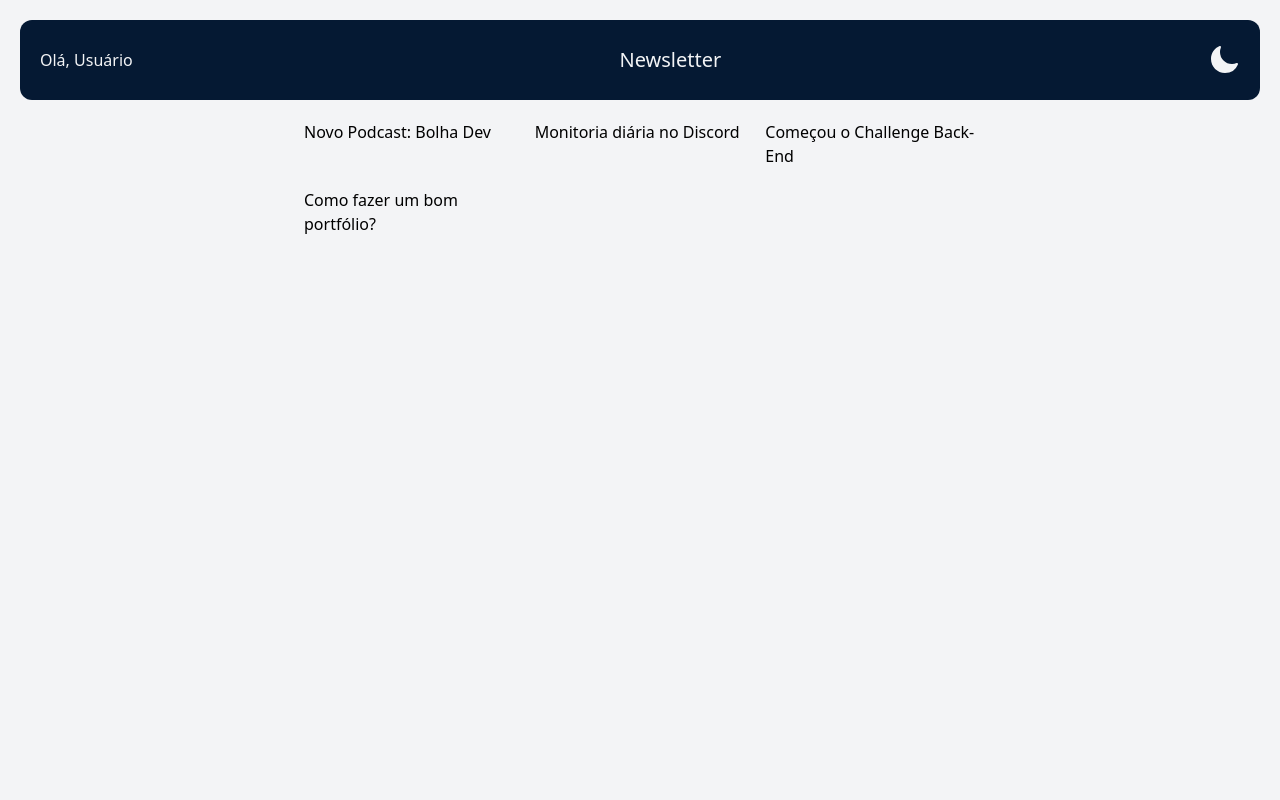
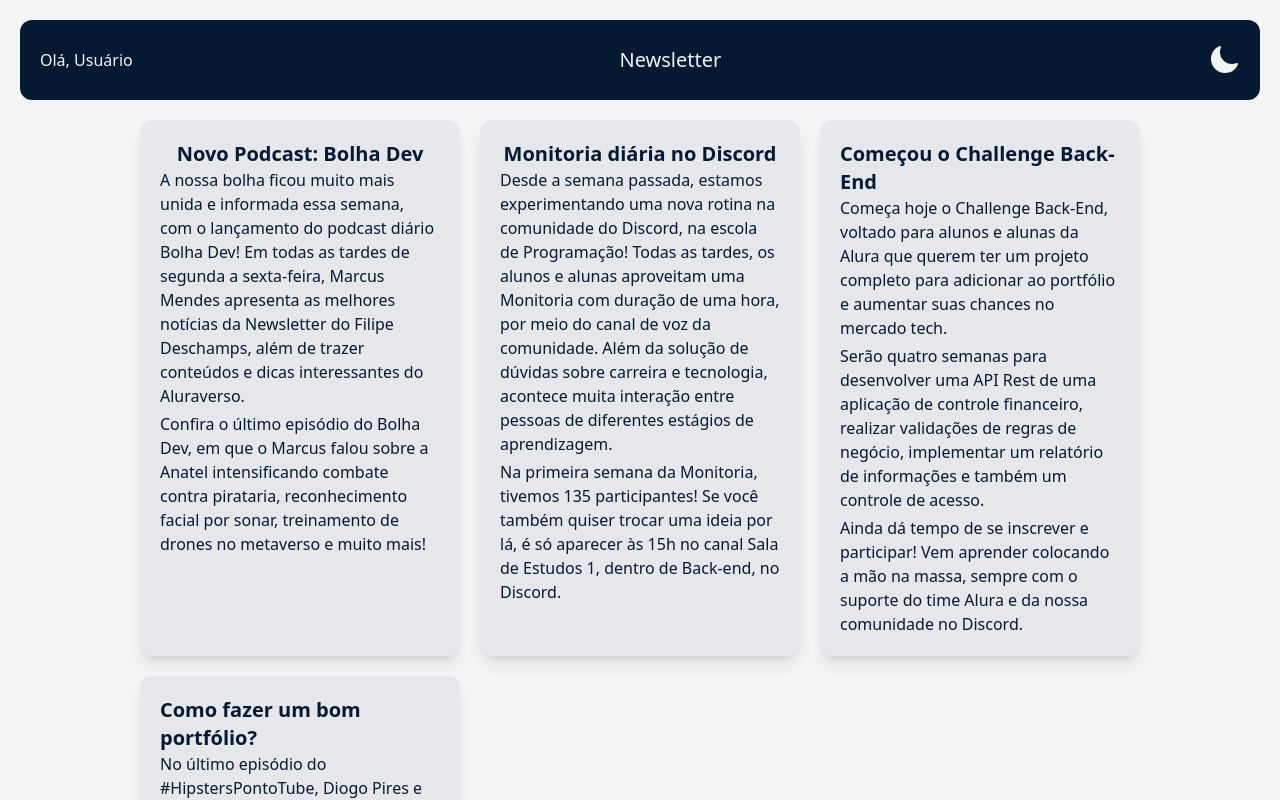
Before and after one commit to Caio-Pfaltzgraff/react-tailwind, a React (Vite) app: page / in a window 1280 px wide. Shown: the top 800 px of the page. Built offline with nearby package versions, Linux system fonts and the light colour scheme.

Commit message:
Estilizando a lista

```diff
--- /dev/null
+++ b/src/components/Article/Article.jsx
@@ -0,0 +1,14 @@
+const Article = ({ title, text, tags, image, alt }) => {
+    return (
+        <div className="p-5 bg-gray-200 dark:bg-dark-200 sm:rounded-xl sm:shadow-lg flex flex-col items-center">
+            <h3 className="text-xl text-azul-200 dark:text-gray-200 font-bold">{title}</h3>
+            <div className="grid gap-1">
+                {text.map((content, index) => (
+                    <p className="text-azul-200 dark:text-gray-400" key={index}>{content}</p>
+                ))}
+            </div>
+        </div>
+    )
+}
+
+export default Article
--- a/src/components/ArticleList/ArticleList.jsx
+++ b/src/components/ArticleList/ArticleList.jsx
@@ -1,9 +1,10 @@
 import data from '../../../articles.json'
+import Article from '../Article/Article'
 
 const ArticleList = () => {
     return (
-        <div className='mt-5 sm:mt-0 grid gap-5 m-auto max-w-2xl sm:grid-cols-2 lg:grid-cols-3'>
-            {data.map((props) => <p>{props.title}</p>)}
+        <div className='mt-5 sm:mt-0 grid gap-5 m-auto max-w-2xl sm:grid-cols-2 lg:grid-cols-3 lg:max-w-[1000px]'>
+            {data.map((props, index) => <Article key={index} {...props} />)}
         </div>
     )
 }
```
Also changed, not shown: .eslintrc.cjs.
